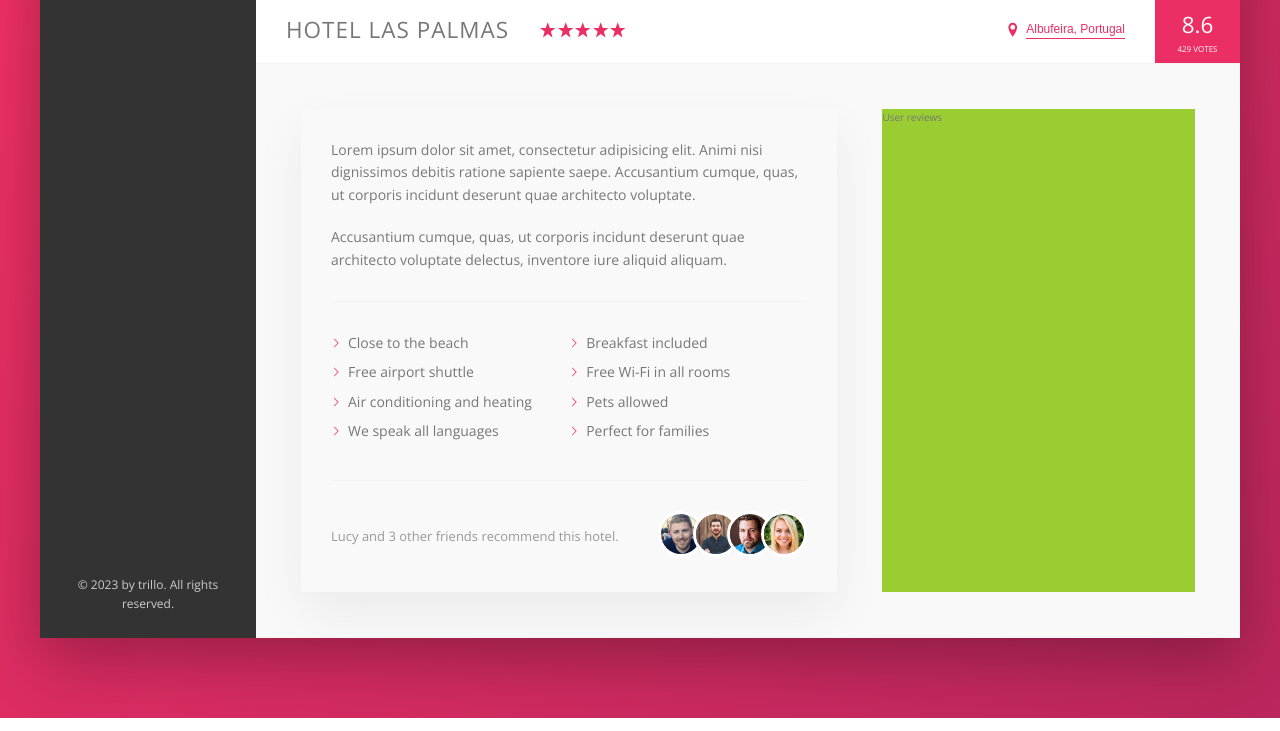
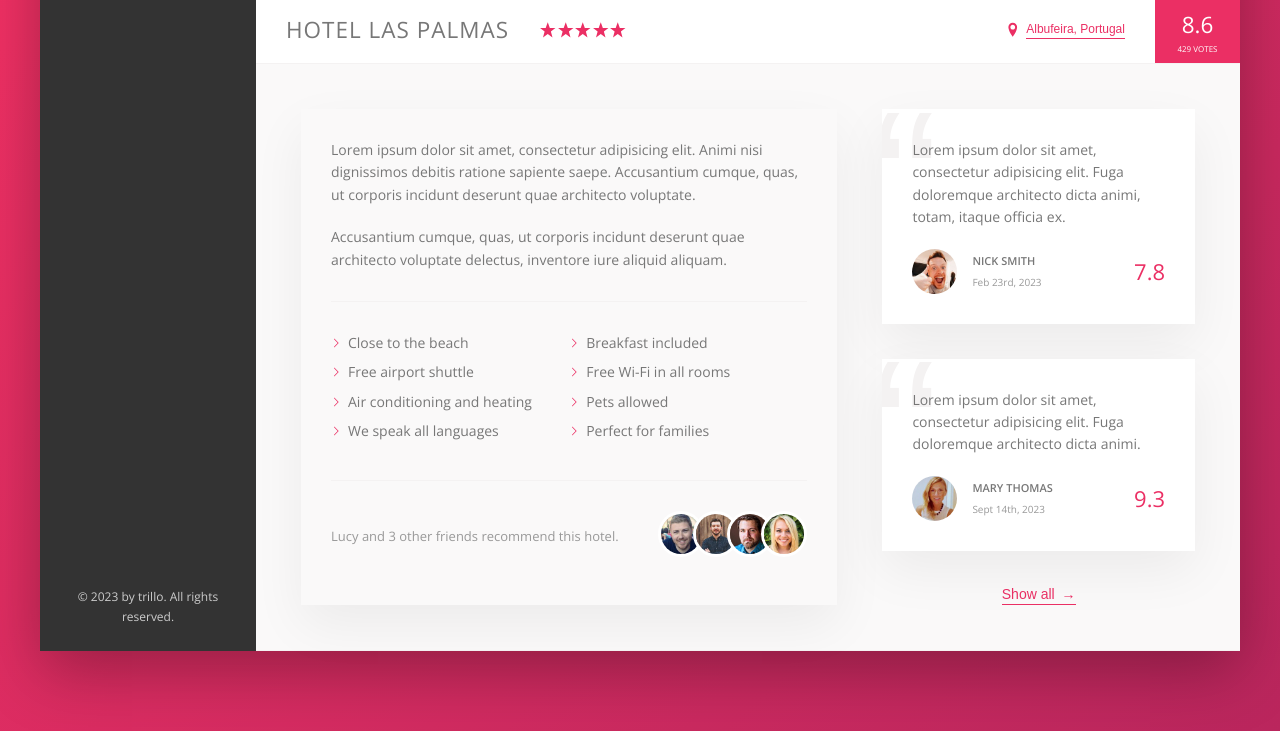
Before and after one commit to kastastin/advanced-css-jonas, a website: page Trillo/index.html in a window 1280 px wide. Shown: the part 538-1269 px from the top of the page. Drawn offline with nearby package versions, Linux system fonts and the light colour scheme.

Commit message:
User reviews section

```diff
--- a/Trillo/index.html
+++ b/Trillo/index.html
@@ -193,7 +193,45 @@
                 </div>
               </div>
             </div>
-            <div class="user-reviews">User reviews</div>
+            <div class="user-reviews">
+              <figure class="review">
+                <blockquote class="review__text">
+                  Lorem ipsum dolor sit amet, consectetur adipisicing elit. Fuga
+                  doloremque architecto dicta animi, totam, itaque officia ex.
+                </blockquote>
+                <figcaption class="review__user">
+                  <img
+                    src="img/user-1.jpg"
+                    class="review__photo"
+                    alt="User #1"
+                  />
+                  <div class="review__user-box">
+                    <p class="review__user-name">Nick Smith</p>
+                    <p class="review__user-date">Feb 23rd, 2023</p>
+                  </div>
+                  <div class="review__rating">7.8</div>
+                </figcaption>
+              </figure>
+              <figure class="review">
+                <blockquote class="review__text">
+                  Lorem ipsum dolor sit amet, consectetur adipisicing elit. Fuga
+                  doloremque architecto dicta animi.
+                </blockquote>
+                <figcaption class="review__user">
+                  <img
+                    src="img/user-2.jpg"
+                    class="review__photo"
+                    alt="User #2"
+                  />
+                  <div class="review__user-box">
+                    <p class="review__user-name">Mary Thomas</p>
+                    <p class="review__user-date">Sept 14th, 2023</p>
+                  </div>
+                  <div class="review__rating">9.3</div>
+                </figcaption>
+              </figure>
+              <button class="btn-inline">Show all <span>&rarr;</span></button>
+            </div>
           </div>
         </main>
       </div>
--- a/Trillo/sass/_components.scss
+++ b/Trillo/sass/_components.scss
@@ -248,8 +248,17 @@
   cursor: pointer;
   transition: all 0.2s;
 
+  & span {
+    margin-left: 3px;
+    transition: margin-left .2s;
+  }
+
   &:hover {
     color: var(--color-grey-dark-1);
+
+    span {
+      margin-left: 8px;
+    }
   }
 
   &:focus {
@@ -319,10 +328,6 @@
     margin-right: auto;
   }
 
-  &__friends {
-
-  }
-
   &__photo {
     box-sizing: content-box;
     width: 4rem;
@@ -335,3 +340,64 @@
     }
   }
 }
+
+.review {
+  position: relative;
+  margin-bottom: 3.5rem;
+  padding: 3rem;
+  box-shadow: var(--shadow-light);
+  background-color: #fff;
+  overflow: hidden;
+
+  &__text {
+    position: relative;
+    margin-bottom: 2rem;
+    z-index: 2;
+  }
+
+  &__user {
+    display: flex;
+    align-items: center;
+  }
+
+  &__photo {
+    width: 4.5rem;
+    height: 4.5rem;
+    margin-right: 1.5rem;
+    border-radius: 50%;
+  }
+
+  &__user-box {
+    margin-right: auto;
+  }
+
+  &__user-name {
+    margin-bottom: 0.4rem;
+    font-size: 1.1rem;
+    font-weight: 600;
+    text-transform: uppercase;
+  }
+
+  &__user-date {
+    color: var(--color-grey-dark-3);
+    font-size: 1rem;
+  }
+
+  &__rating {
+    color: var(--color-primary);
+    font-size: 2.2rem;
+    font-weight: 300;
+  }
+
+  &:before {
+    content: '\201C';
+    position: absolute;
+    top: -2.75rem;
+    left: -1rem;
+    font-family: sans-serif;
+    color: var(--color-grey-light-2);
+    font-size: 20rem;
+    line-height: 1;
+    z-index: 1;
+  }
+}
--- a/Trillo/sass/_layout.scss
+++ b/Trillo/sass/_layout.scss
@@ -38,6 +38,7 @@
   padding: 4.5rem;
   border-bottom: var(--line);
   background-color: var(--color-grey-light-1);
+  font-size: 1.4rem;
 }
 
 .description {
@@ -45,10 +46,11 @@
   margin-right: 4.5rem;
   padding: 3rem;
   box-shadow: var(--shadow-light);
-  font-size: 1.4rem;
 }
 
 .user-reviews {
   flex: 1;
-  background-color: yellowgreen;
+  display: flex;
+  flex-direction: column;
+  align-items: center;
 }
```
Also changed, not shown: Trillo/css/style.css.
